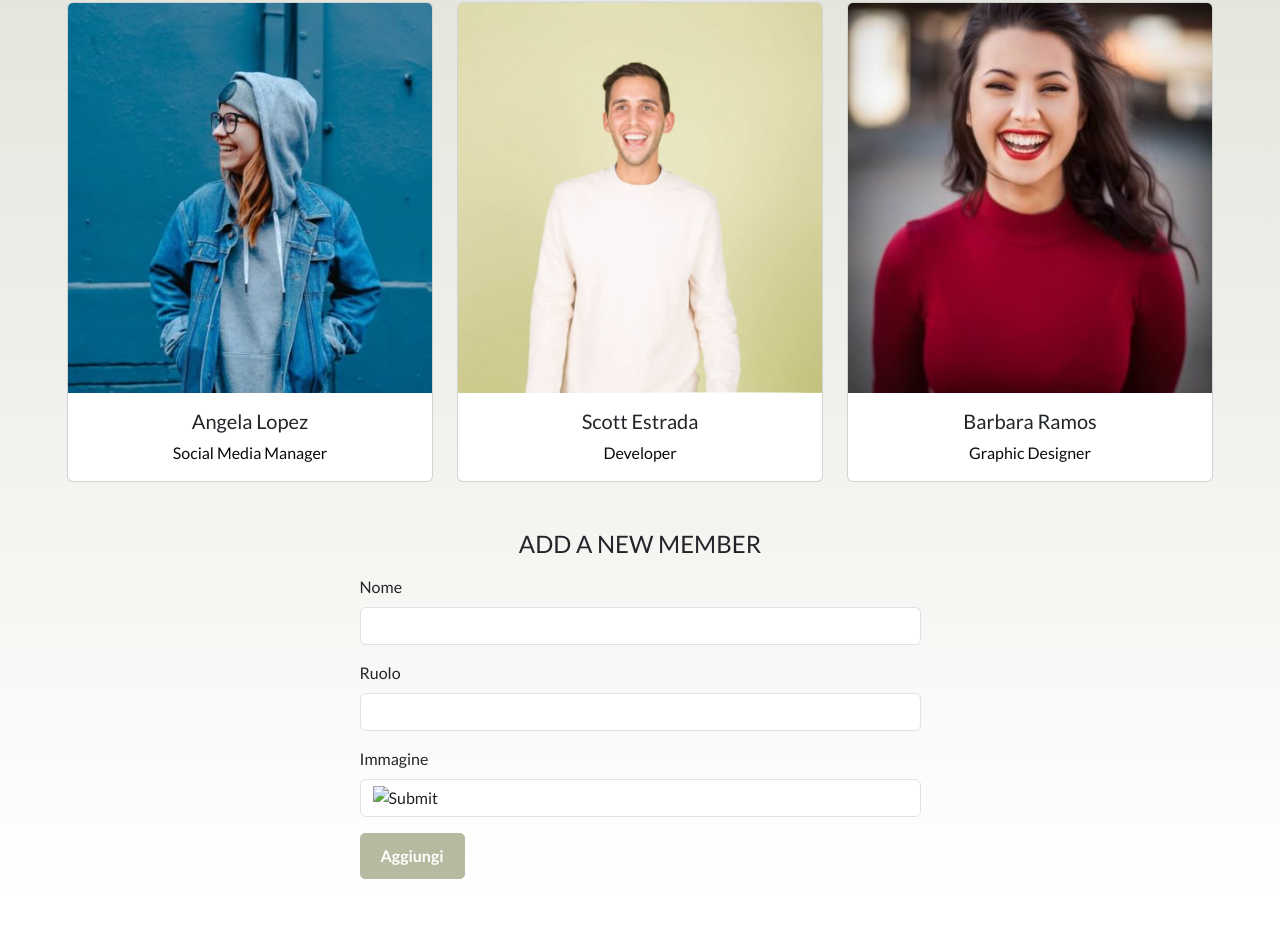
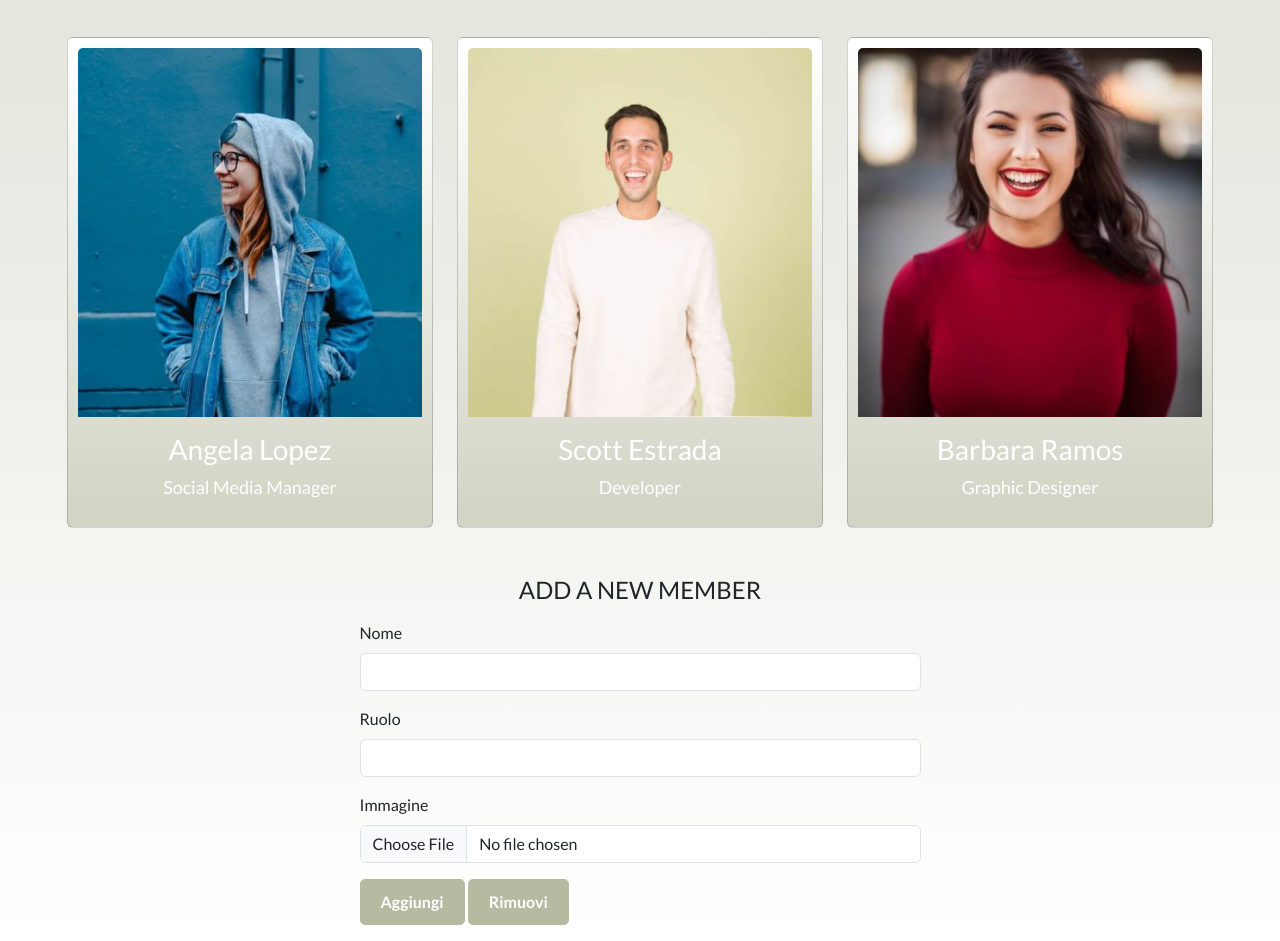
Before and after one commit to LuigiPascali/js-our-team, a plain HTML site: page index.html in a window 1280 px wide. Shown: the part 669-1610 px from the top of the page. Before the commit the page ends 1564 px from the top, so only its background shows below. Drawn offline with nearby package versions, Linux system fonts and the light colour scheme.

Commit message:
aggiunto stile alle card, fine esercizio

```diff
--- a/css/style.css
+++ b/css/style.css
@@ -7,11 +7,13 @@ body {background: linear-gradient(to bottom, var(--primary_color), var(--light_c
 h2,
 p {color: var(--light_color);}
 
-.card {margin-top: 2.5rem;}
+.card {margin-top: 2.5rem;padding: .625rem;background: linear-gradient(to top, var(--primary_color), var(--light_color));}
 
-.card-body {text-align: center;}
+.card:hover{box-shadow: 0 0 .625rem rgba(0,0,0,0.3);transform: scale(1.05);}
 
-.card-text {color: var(--dark_color);}
+.card-body {text-align: center;color: var(--light_color);}
+
+.card-text {color: var(--light_color);font-size: large;}
 
 .card-img-top img {width: 100%;}
 
--- a/index.html
+++ b/index.html
@@ -44,7 +44,8 @@
                 </h2>
 
                 <p class="text-center mt-3">
-                    Lorem ipsum dolor sit amet, consectetur adipisicing elit. Fugit est alias voluptas quaerat debitis ratione beatae eveniet nihil dolores et.
+                    Lorem ipsum dolor sit amet, consectetur adipisicing elit. <br>
+                    Fugit est alias voluptas quaerat debitis ratione beatae eveniet nihil dolores et.
                 </p>
 
                 <div class="row" id="team-container">
@@ -73,11 +74,11 @@
 
                             <div class="mb-3 mt-3">
                                 <label for="immagine" class="form-label"> Immagine </label>
-                                <input type="image" class="form-control" id="immagine" name="immagine">
+                                <input type="file" class="form-control" id="immagine" name="immagine">
                             </div>
 
                             <button type="submit" class="btn mb-3"> Aggiungi </button>
-
+                            <button class="btn mb-3 ml-5" onclick="rimuoviMembro(${index})">Rimuovi</button>
                         </form>
 
                     </div>
--- a/js/script.js
+++ b/js/script.js
@@ -82,7 +82,7 @@ teamMembers.forEach(member => {
       <div class="card">
         <img src="img/${member.foto}" class="card-img-top" alt="${member.nome}">
         <div class="card-body">
-          <h5 class="card-title">${member.nome}</h5>
+          <h3 class="card-title">${member.nome}</h3>
           <p class="card-text">${member.ruolo}</p>
         </div>
       </div>
```
